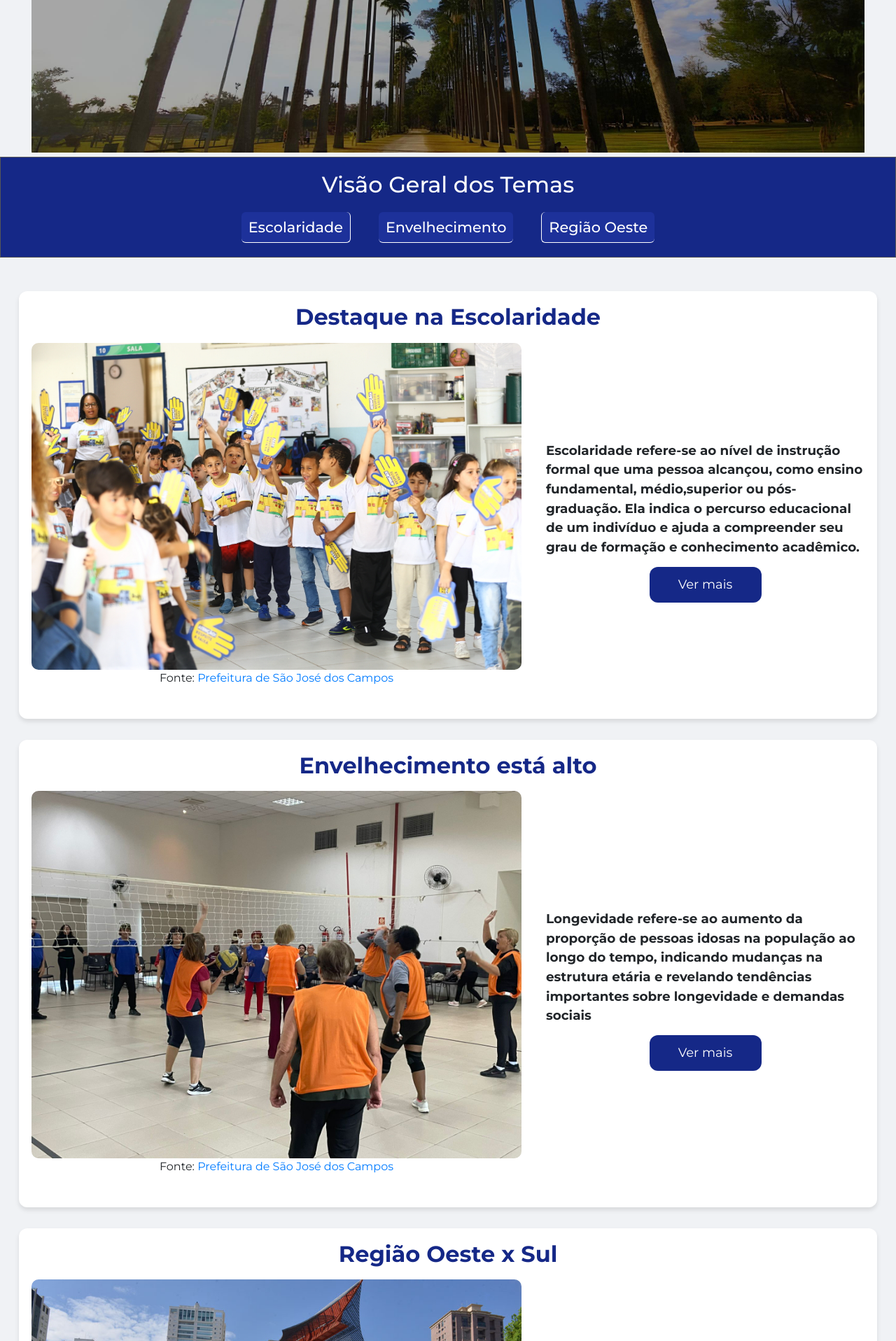
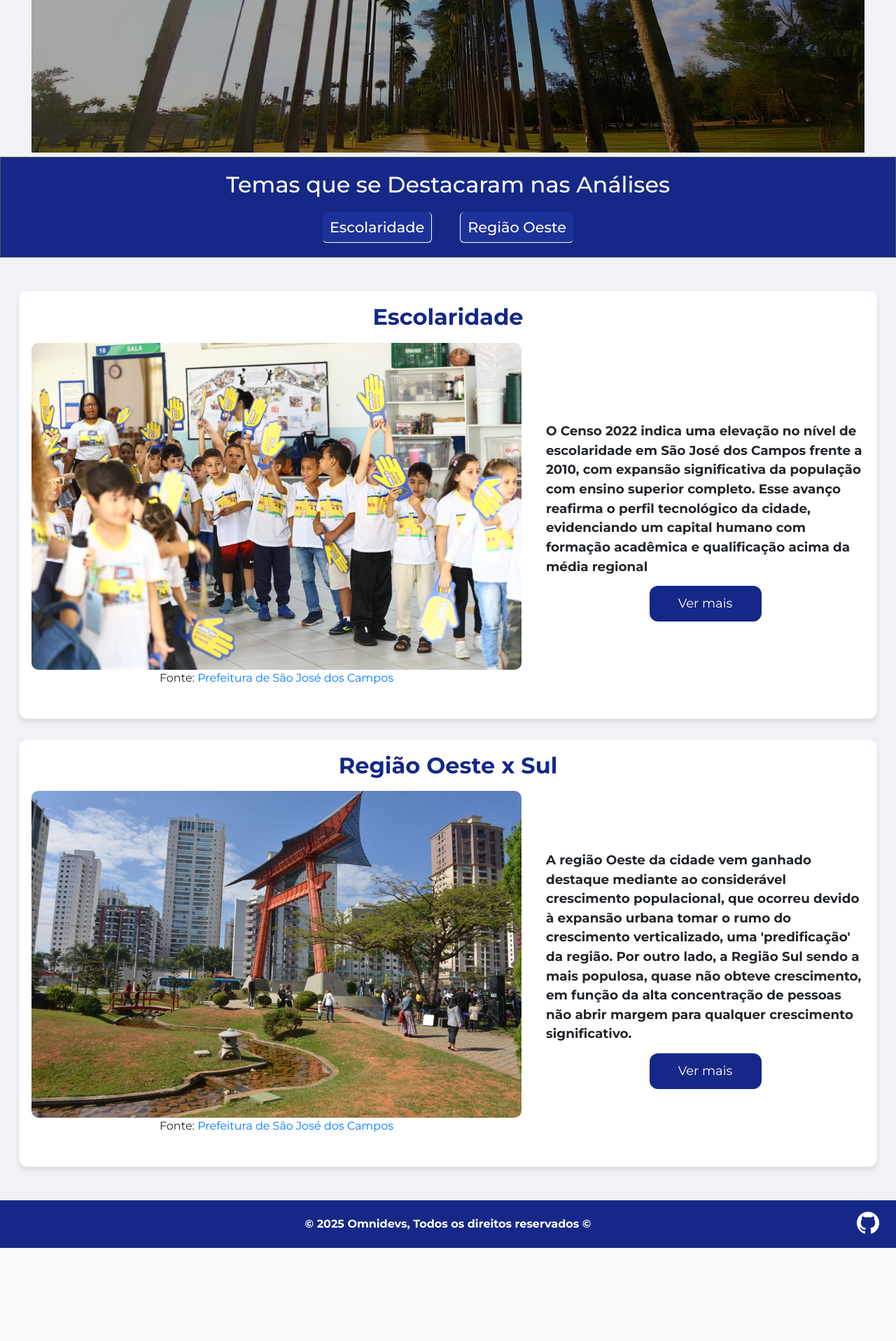
Before and after one commit to OmniDevsOficial/API-Censo-2022, a Python web app: template Frontend/templates/index.html in a window 1280 px wide. Shown: the part 540-2456 px from the top of the page at 70% size. After the commit the page ends 2323 px from the top, so only its background shows below. Run offline with Jinja, Linux system fonts and the light colour scheme; the template is opened without the code that fills it, so the values that code supplies are empty; some libraries are stand-ins or nearby versions.

Commit message:
refactor: remover temporariamente envelhecimento

```diff
--- a/Frontend/templates/index.html
+++ b/Frontend/templates/index.html
@@ -74,30 +74,33 @@
 
         <!--Sumário-->
         <section class="sumario text-center mb-5">
-            <h2 id="titulo-sumario"> Visão Geral dos Temas</h2>
+            <h2 id="titulo-sumario">Temas que se Destacaram nas Análises</h2>
             <nav>
                 <a href="#escolaridade" style="border-right: 1px solid white;"> Escolaridade </a>
-                <a href="#longevidade"> Envelhecimento </a>
+                <!-- <a href="#longevidade"> Envelhecimento </a> -->
                 <a href="#regiaooeste" style="border-left: 1px solid white;"> Região Oeste</a>
             </nav>
         </section>
 
         <!--Gráficos principais-->
         <section id="escolaridade" class="section-card mx-auto">
-            <h2>Destaque na Escolaridade</h2>
+            <h2>Escolaridade</h2>
             <div class="flex-container">
                 <div class="theme-img-container">
                     <figure>
                         <img src="{{ url_for('static', filename='images/escola.jpg') }}" alt="Foto Escola">
                         <figurecaption>
-                            Fonte: <a href="https://www.sjc.sp.gov.br/galerias/2025/mobilidade-urbana/acao-educamob-no-cedin-zilda-arns-e-linha-verde " class="font-imagem"> Prefeitura de São José dos Campos</a>
+                            Fonte: <a
+                                href="https://www.sjc.sp.gov.br/galerias/2025/mobilidade-urbana/acao-educamob-no-cedin-zilda-arns-e-linha-verde "
+                                class="font-imagem"> Prefeitura de São José dos Campos</a>
                         </figurecaption>
                     </figure>
                     </div>
                     <div class="texto-e-botao-container">
-                    <p> Escolaridade refere-se ao nível de instrução formal que uma pessoa alcançou, como ensino
-                        fundamental, médio,superior ou pós-graduação. Ela indica o percurso educacional de um
-                        indivíduo e ajuda a compreender seu grau de formação e conhecimento acadêmico.</p>
+                        <p> O Censo 2022 indica uma elevação no nível de escolaridade em São José dos Campos frente
+                            a 2010, com expansão significativa da população com ensino superior completo. Esse
+                            avanço reafirma o perfil tecnológico da cidade, evidenciando um capital humano com
+                            formação acadêmica e qualificação acima da média regional</p>
                         <button class="button" data-toggle="modal" data-target="#myModal1" style="vertical-align:middle">
                             <span> Ver mais</span>
                         </button>
@@ -195,7 +198,7 @@
             </div>
         </div>
 
-        <section id="longevidade" class="section-card mx-auto">
+        <!-- <section id="longevidade" class="section-card mx-auto">
             <h2>Envelhecimento está alto</h2>
             <div class="flex-container">
                 <div class="theme-img-container">
@@ -216,7 +219,7 @@
                     </button>
                 </div>
             </div>
-        </section>
+        </section> -->
 
         <div class="modal fade" id="myModal2" tabindex="-1" role="dialog" aria-labelledby="modalTitle2"
             aria-hidden="true">
```
Lines whose indentation alone changed are shown as unchanged.
